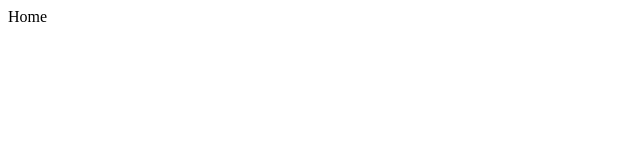
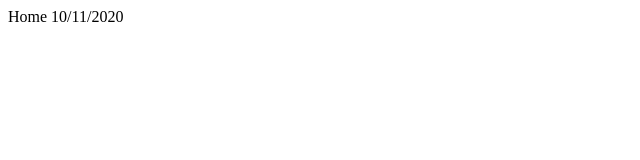
Before and after one commit to raiehrat/fd-learning, a Next.js app: page / in a window 1280 px wide. Shown: the top 160 px of the page, without its empty margins (0-640 px from the left). Built offline with nearby package versions, Linux system fonts and the light colour scheme.

Commit message:
Update index.js

```diff
--- a/pages/index.js
+++ b/pages/index.js
@@ -1,5 +1,5 @@
 function Home(){
-    return <div>Home</div>
+    return <div>Home 10/11/2020</div>
 }
 
 export default Home
```
